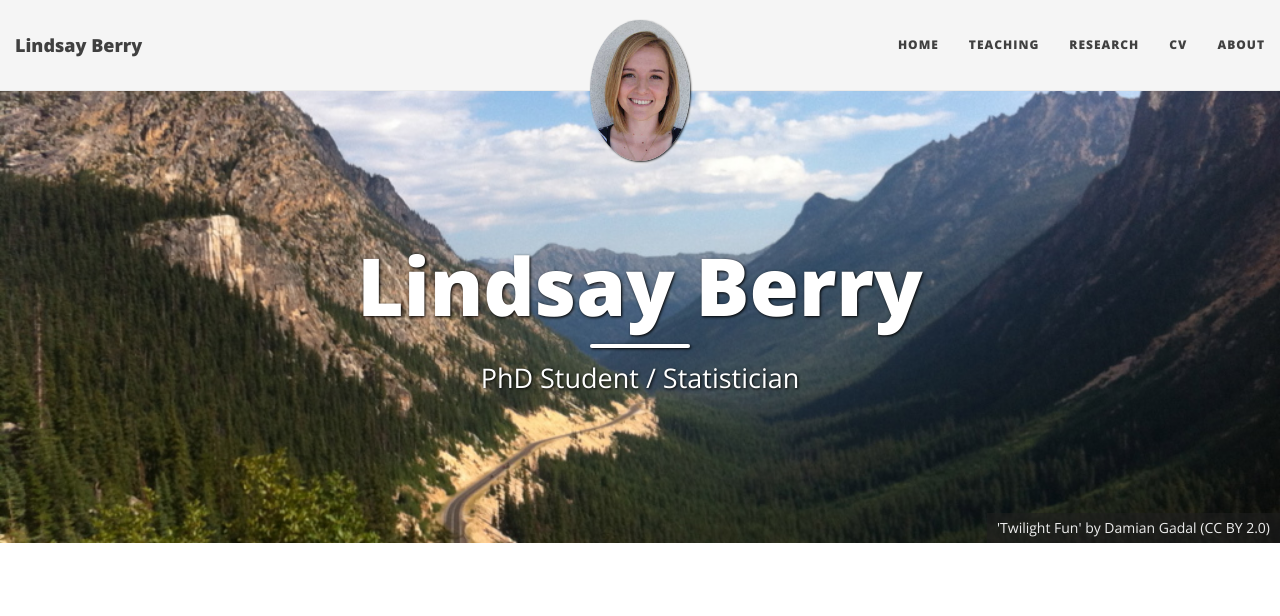
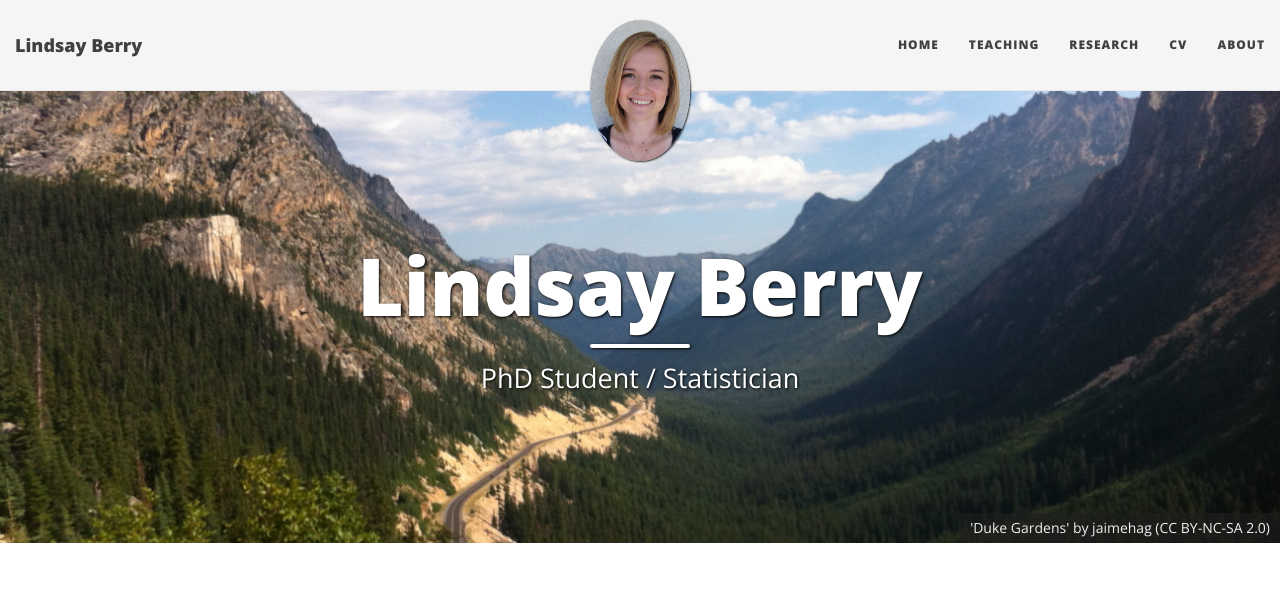
Before and after one commit to lindsayberry/archive-website-template, a Jekyll site: the page built from index.html, in a window 1280 px wide and 1121 px high. Shown: the top 616 px of the window. Built offline with Jekyll 4.4.1, drawn with Linux system fonts in a browser that asks for light colours; nearby versions of some CDN libraries; the list of posts is cut into pages by our own code; some of the changed lines change nothing that is shown.

Commit message:
Changed photos and captions on index.html

```diff
--- a/index.html
+++ b/index.html
@@ -8,8 +8,9 @@
     - "/img/big-imgs/austin.jpg" : "'Austin, Texas from Lady Bird Lake' by Shane Pope (CC BY 2.0)"
     - "/img/big-imgs/washingtonpass.jpg" : "Washington Pass, WA"
     - "/img/big-imgs/grandcanyon.jpg" : "Grand Canyon National Park"
-    - "/img/big-imgs/santabarbarasunset.jpg" : "'Twilight Fun' by Damian Gadal (CC BY 2.0)"
+    - "/img/big-imgs/santabarbara.jpg" : "Santa Barbara, CA"
     - "/img/big-imgs/dukegardens.jpg" : "'Duke Gardens' by jaimehag (CC BY-NC-SA 2.0)"
+    - "/img/big-imgs/sunset.jpg"
 ---
 
 <!-- {% if page.url == "/" %} -->
```
Also changed, not shown: img/big-imgs/washingtonpass.jpg, 2 other files.
